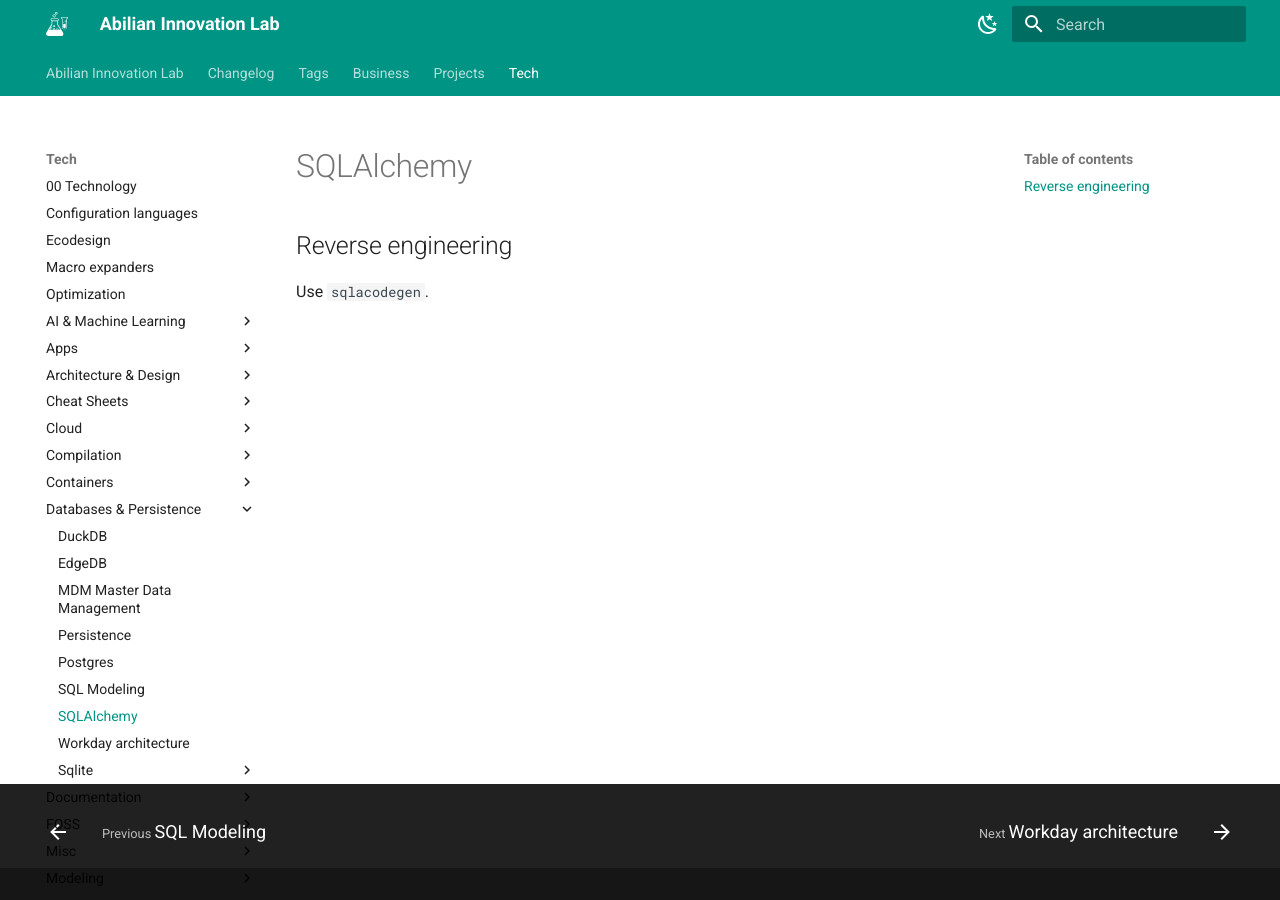
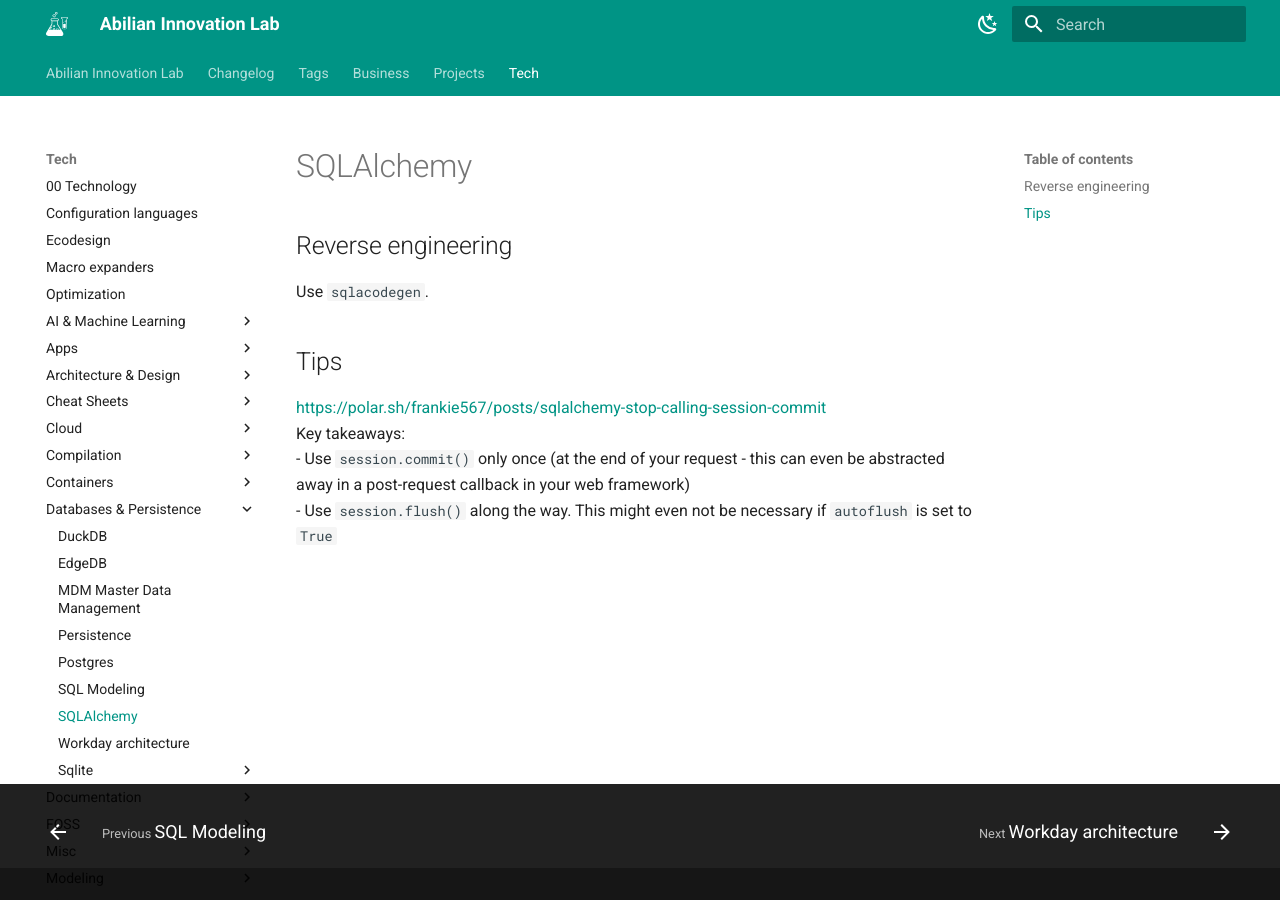
Before and after one commit to abilian/lab.abilian.com, an MkDocs documentation site: the page built from docs/Tech/Databases & Persistence/SQLAlchemy.md, in a window 1280 px wide. Built offline with MkDocs 1.6.1 and Material for MkDocs 9.7.7, drawn with Linux system fonts in a browser that asks for light colours; comment, search, counter and statistics services are not loaded.

Commit message:
tweak content

```diff
--- a/docs/Tech/Databases & Persistence/SQLAlchemy.md
+++ b/docs/Tech/Databases & Persistence/SQLAlchemy.md
@@ -1,3 +1,10 @@
 ## Reverse engineering
 
 Use `sqlacodegen`.
+
+## Tips
+
+https://polar.sh/frankie567/posts/sqlalchemy-stop-calling-session-commit
+Key takeaways:
+- Use `session.commit()` only once (at the end of your request - this can even be abstracted away in a post-request callback in your web framework)
+- Use `session.flush()` along the way. This might even not be necessary if `autoflush` is set to `True`
```
Also changed, not shown: docs/Tech/Ecodesign.md (+4 -0 lines), docs/Tech/Nixos/Nix & NixOS.md (added, +22 -0 lines), docs/Tech/Python/Useful Libraries/Furl and Yarl.md (+5 -4 lines), docs/Tech/Python/Web Frameworks/Flask.md (added, +4 -0 lines), docs/changelog.md (+13 -11 lines).
